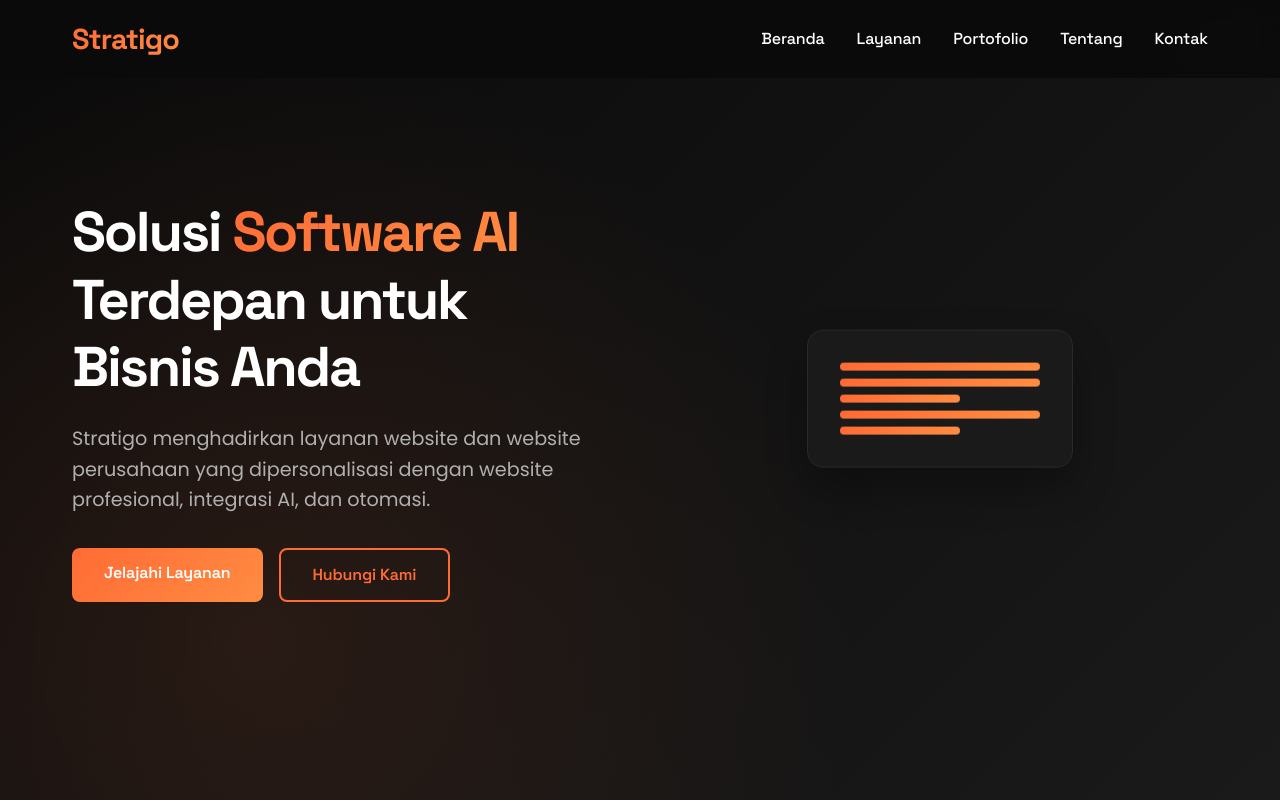
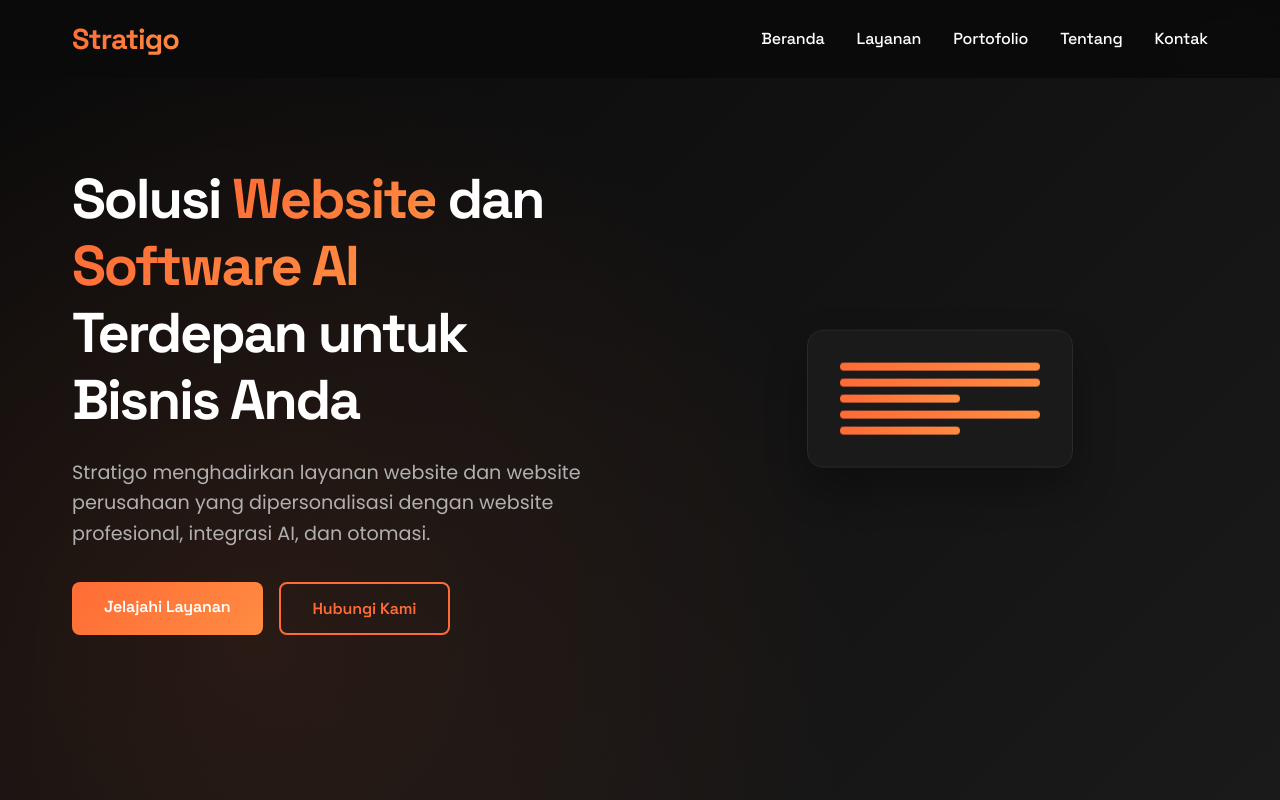
Before and after one commit to brebribre/stratigo-portfolio, a Vue app: page / in a window 1280 px wide. Shown: the top 800 px of the page. Built offline with nearby package versions, Linux system fonts and the light colour scheme.

Commit message:
add more text

```diff
--- a/src/App.vue
+++ b/src/App.vue
@@ -26,7 +26,7 @@
       <div class="hero-content container">
         <div class="hero-text fade-in" :class="{ 'visible': heroVisible }">
           <h1 class="hero-title">
-            Solusi <span class="highlight">Software AI</span><br>
+            Solusi <span class="highlight">Website</span> dan <span class="highlight">Software AI</span><br>
             Terdepan untuk Bisnis Anda
           </h1>
           <p class="hero-description">
```
